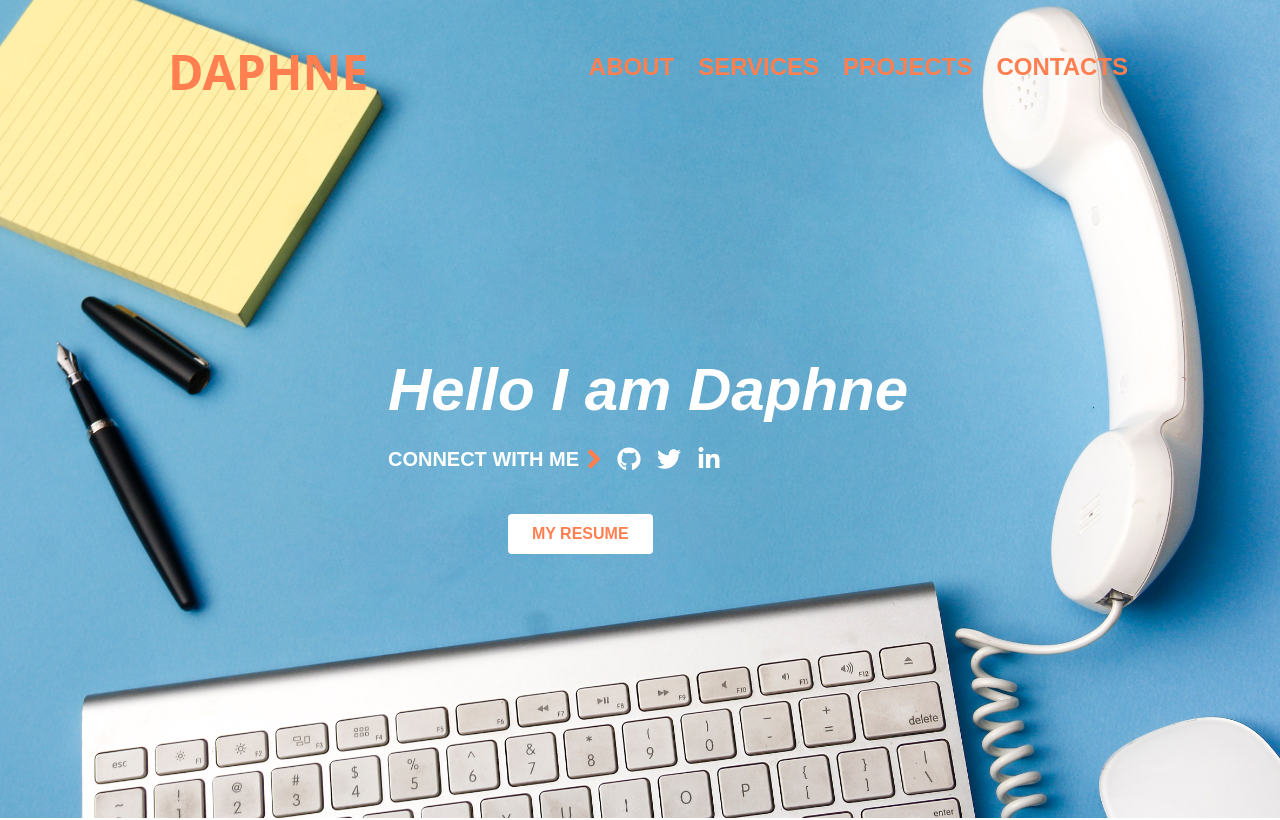
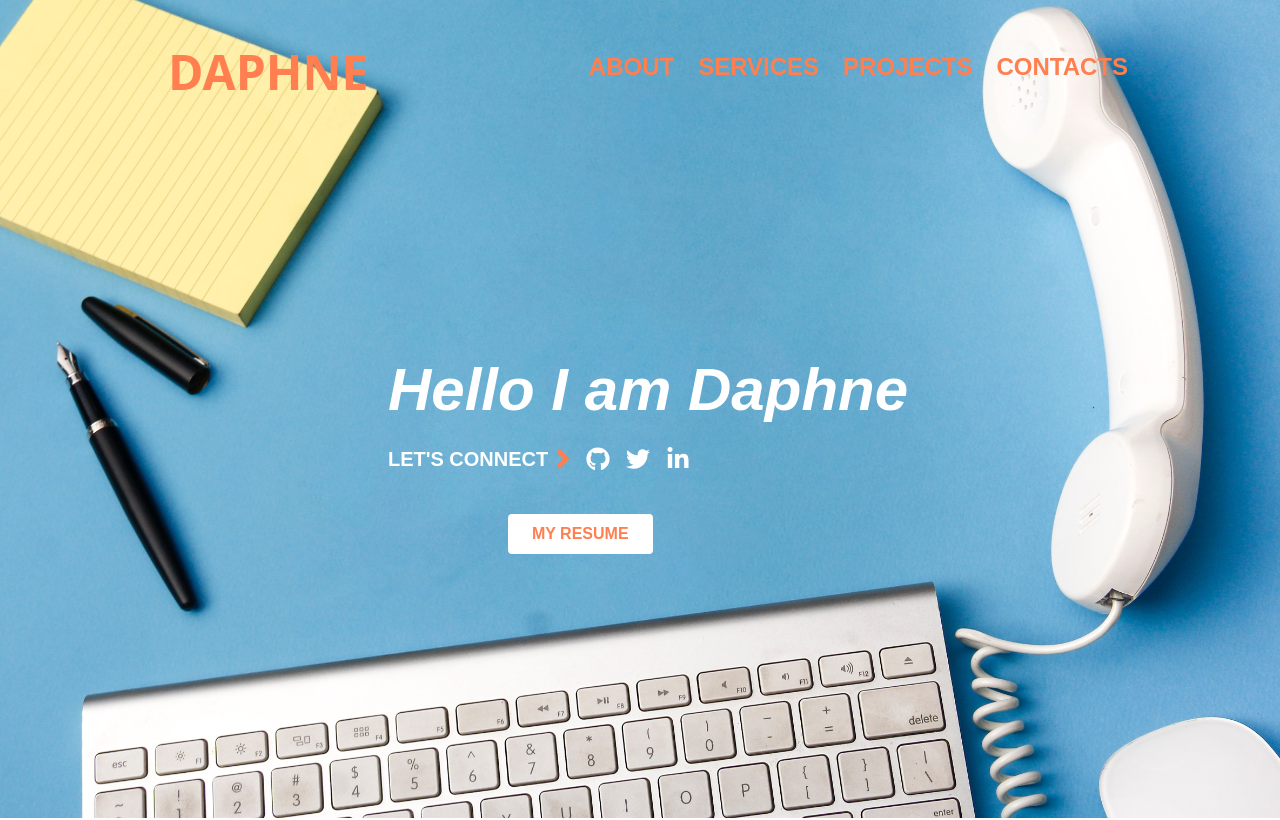
Before and after one commit to Naggayi-Daphne-Pearl/resume-, a React (Create React App) app: page / in a window 1280 px wide. Shown: the top 820 px of the page. Built offline with nearby package versions, Linux system fonts and the light colour scheme.

Commit message:
Update Hero.js

```diff
--- a/src/components/Hero.js
+++ b/src/components/Hero.js
@@ -39,7 +39,7 @@ function Hero() {
               <div className="flex flex-col justify-center pt-6 sm:flex-row lg:justify-start">
                 <div className="flex items-center justify-center sm:justify-start">
                   <p className="font-header text-xl font-semibold uppercase text-grey-20 text-white ">
-                    Connect with me
+                    Let's Connect
                   </p>
                   <div className="hidden sm:block">
                     <FaAngleRight className="bx bx-chevron-right text-3xl text-yellow" />
```
